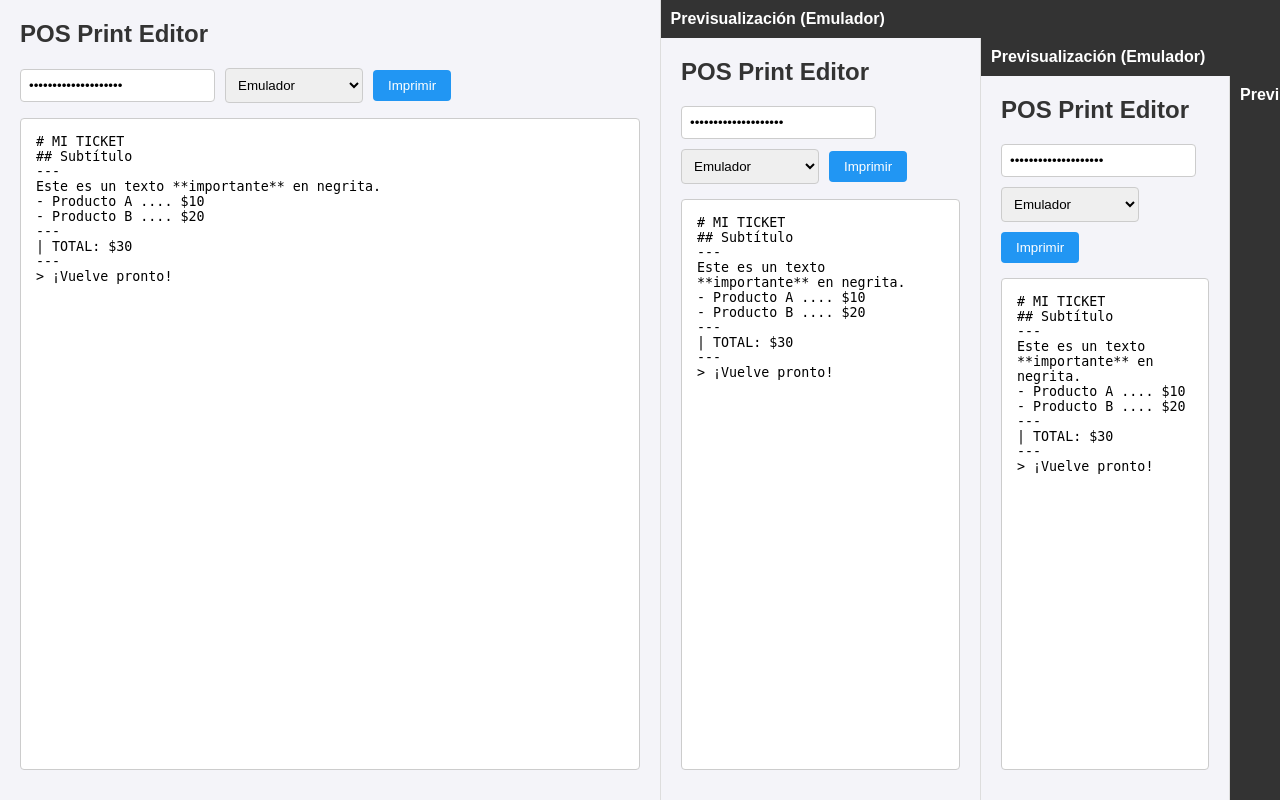
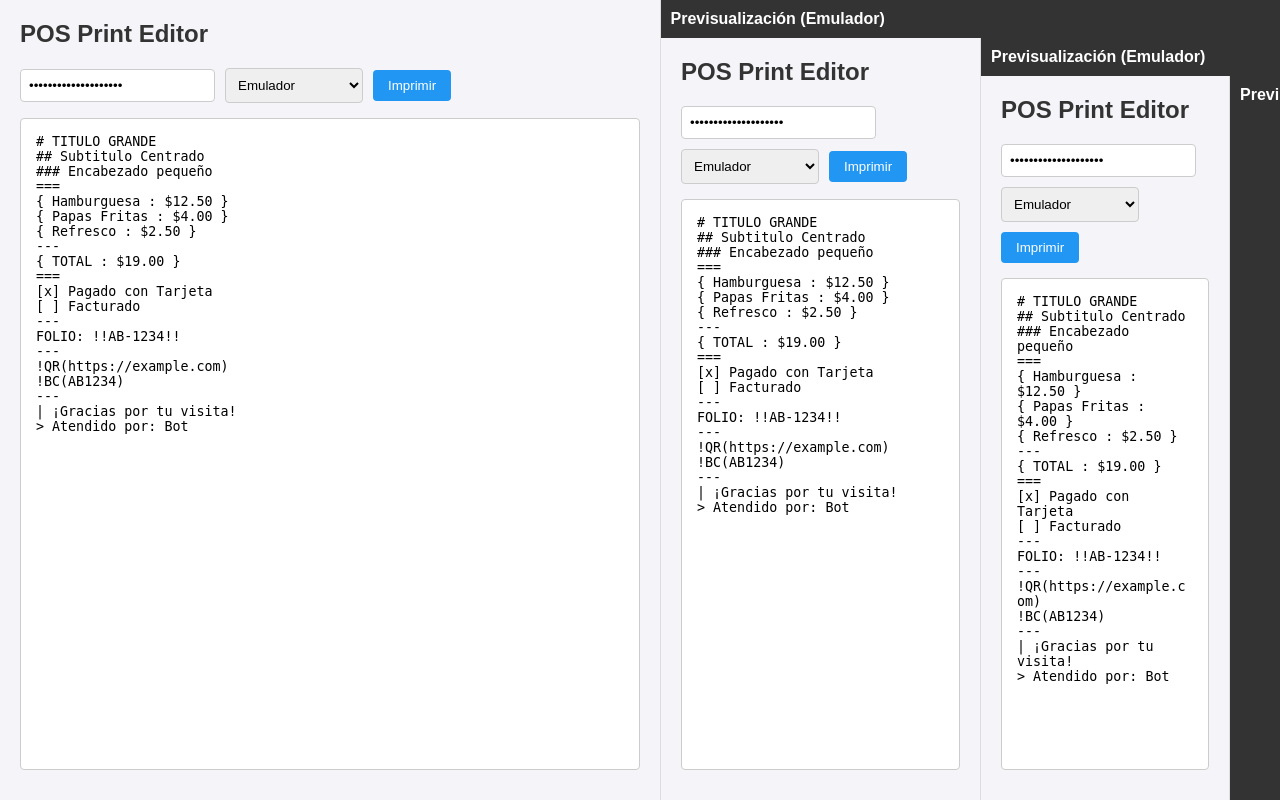
Before and after one commit to Cocodrilette/posprinter-server, a FastAPI app: page / in a window 1280 px wide. Run offline with FastAPI, Linux system fonts and the light colour scheme.

Commit message:
Actualizar texto de ejemplo en el editor web con todas las nuevas funcionalidades de Markdown

```diff
--- a/templates/index.html
+++ b/templates/index.html
@@ -27,16 +27,26 @@
             <input type="password" id="physicalKey" placeholder="Clave Física" style="display:none">
             <button onclick="sendToPrint()">Imprimir</button>
         </div>
-        <textarea id="markdown"># MI TICKET
-## Subtítulo
+        <textarea id="markdown"># TITULO GRANDE
+## Subtitulo Centrado
+### Encabezado pequeño
+===
+{ Hamburguesa : $12.50 }
+{ Papas Fritas : $4.00 }
+{ Refresco : $2.50 }
 ---
-Este es un texto **importante** en negrita.
-- Producto A .... $10
-- Producto B .... $20
+{ TOTAL : $19.00 }
+===
+[x] Pagado con Tarjeta
+[ ] Facturado
 ---
-| TOTAL: $30
+FOLIO: !!AB-1234!!
 ---
-> ¡Vuelve pronto!</textarea>
+!QR(https://example.com)
+!BC(AB1234)
+---
+| ¡Gracias por tu visita!
+> Atendido por: Bot</textarea>
     </div>
     <div class="preview">
         <h2 style="color: white; padding: 10px; margin: 0; font-size: 16px;">Previsualización (Emulador)</h2>
```
Also changed, not shown: emulator.py (+15 -1 lines).
